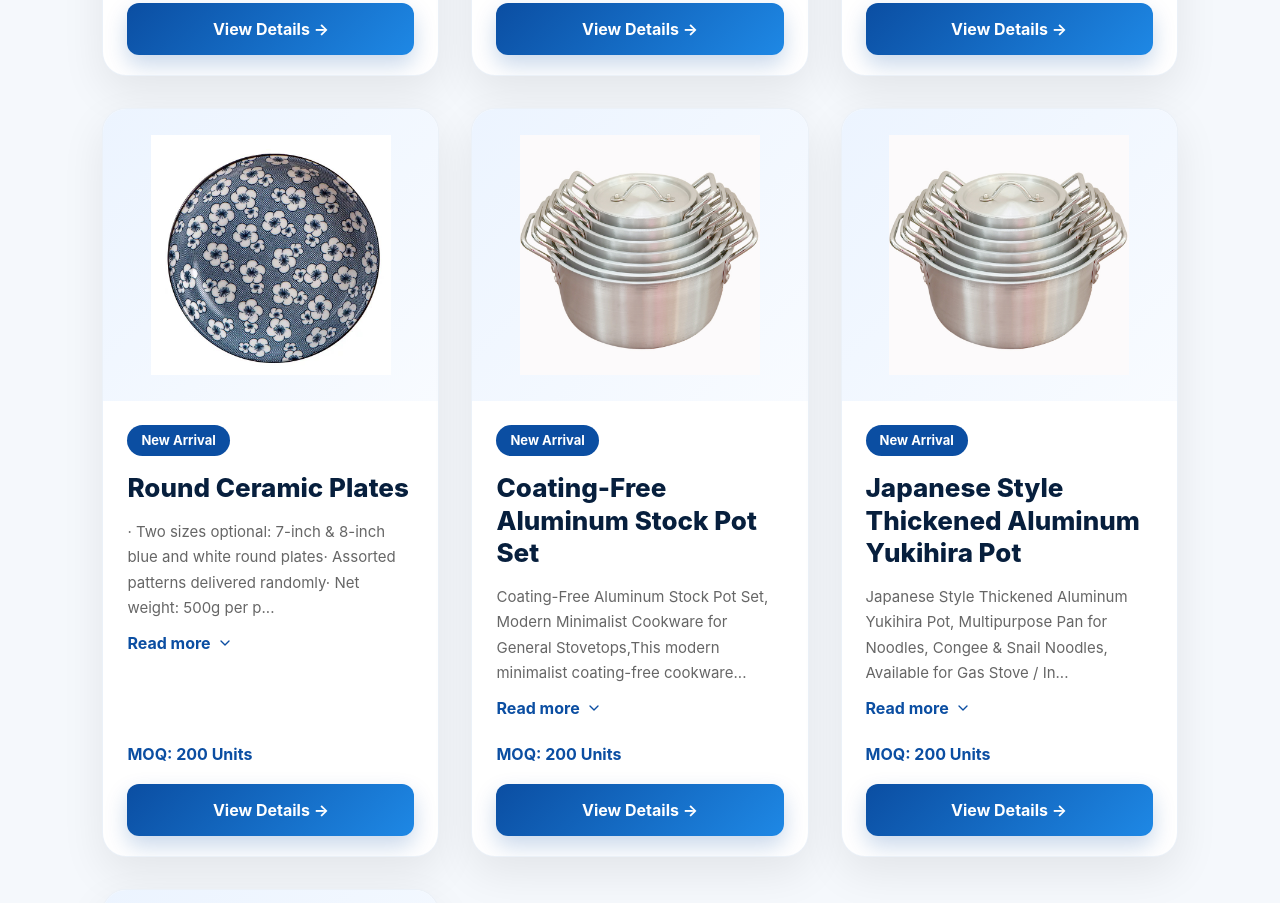
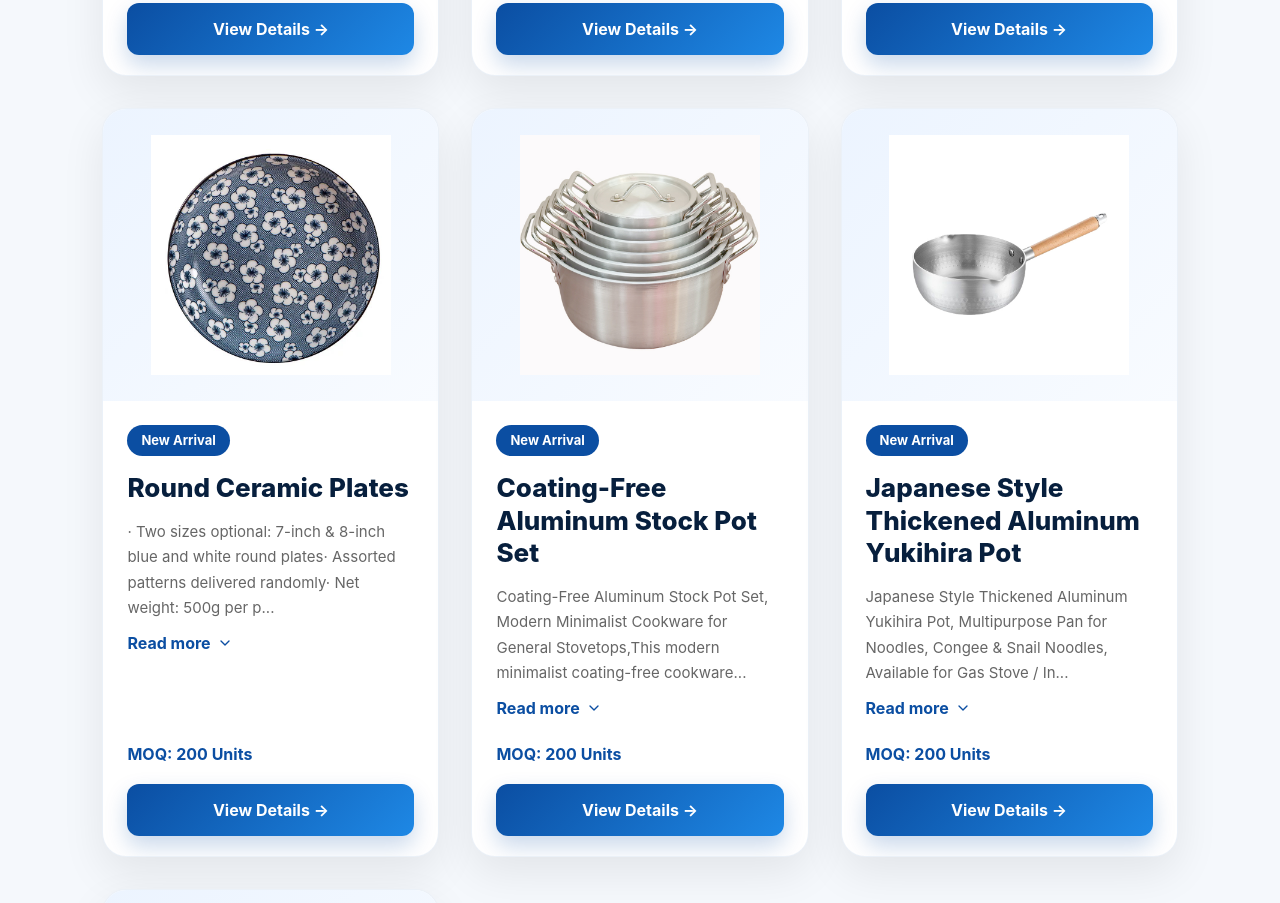
Before and after one commit to zgsgf54w5p-gif/HENGYANG-STAN-TRADE, a Next.js app: page /products in a window 1280 px wide. Shown: the part 5800-6703 px from the top of the page. Built offline with nearby package versions, Linux system fonts and the light colour scheme.

Commit message:
Update products.ts

```diff
--- a/data/products.ts
+++ b/data/products.ts
@@ -371,7 +371,7 @@ export const products : Product[]= [
     category: "kitchen-appliances",
     name: "Japanese Style Thickened Aluminum Yukihira Pot",
     images:[
-      "/images/A23.jpg",
+      "/images/A24.jpg",
     ],
     description:
       "Japanese Style Thickened Aluminum Yukihira Pot, Multipurpose Pan for Noodles, Congee & Snail Noodles, Available for Gas Stove / Induction Cooker, With or Without Lid, Multiple Sizes 16cm-24cm;This is a thickened aluminum Yukihira pot with matching lid in classic Japanese style. Durable construction, perfect for cooking noodles, soup, congee and luosifen (snail noodles). Compatible with induction cookers and general stovetops for versatile daily cooking.20cm For Gas Stove Only (Without Lid);16cm For Gas Stove Only (Without Lid, Small Size);18cm For Gas Stove Only (Without Lid);22cm For Gas Stove Only (Without Lid);24cm For Gas Stove Only (Without Lid);16cm For Gas Stove Only (With Lid);18cm For Gas Stove Only (With Lid);20cm For Gas Stove Only (With Lid);22cm For Gas Stove Only (With Lid);24cm For Gas Stove Only (With Lid);18cm Universal for Induction Cooker & Gas Stove (Without Lid);20cm Universal for Induction Cooker & Gas Stove (Without Lid);22cm Universal for Induction Cooker & Gas Stove (Without Lid);24cm Universal for Induction Cooker & Gas Stove (Without Lid);18cm Universal for Induction Cooker & Gas Stove (With Lid);20cm Universal for Induction Cooker & Gas Stove (With Lid);22cm Universal for Induction Cooker & Gas Stove (With Lid);24cm Universal for Induction Cooker & Gas Stove (With Lid)",
```
